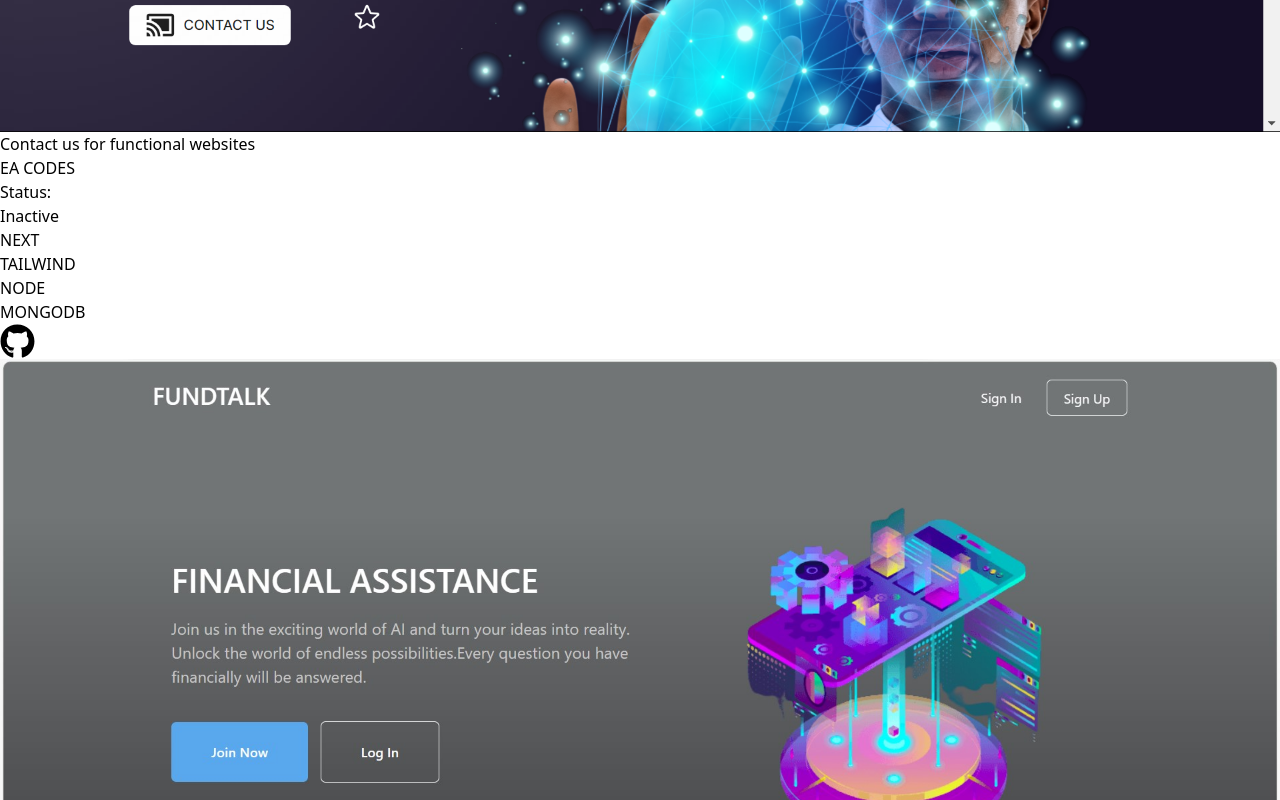
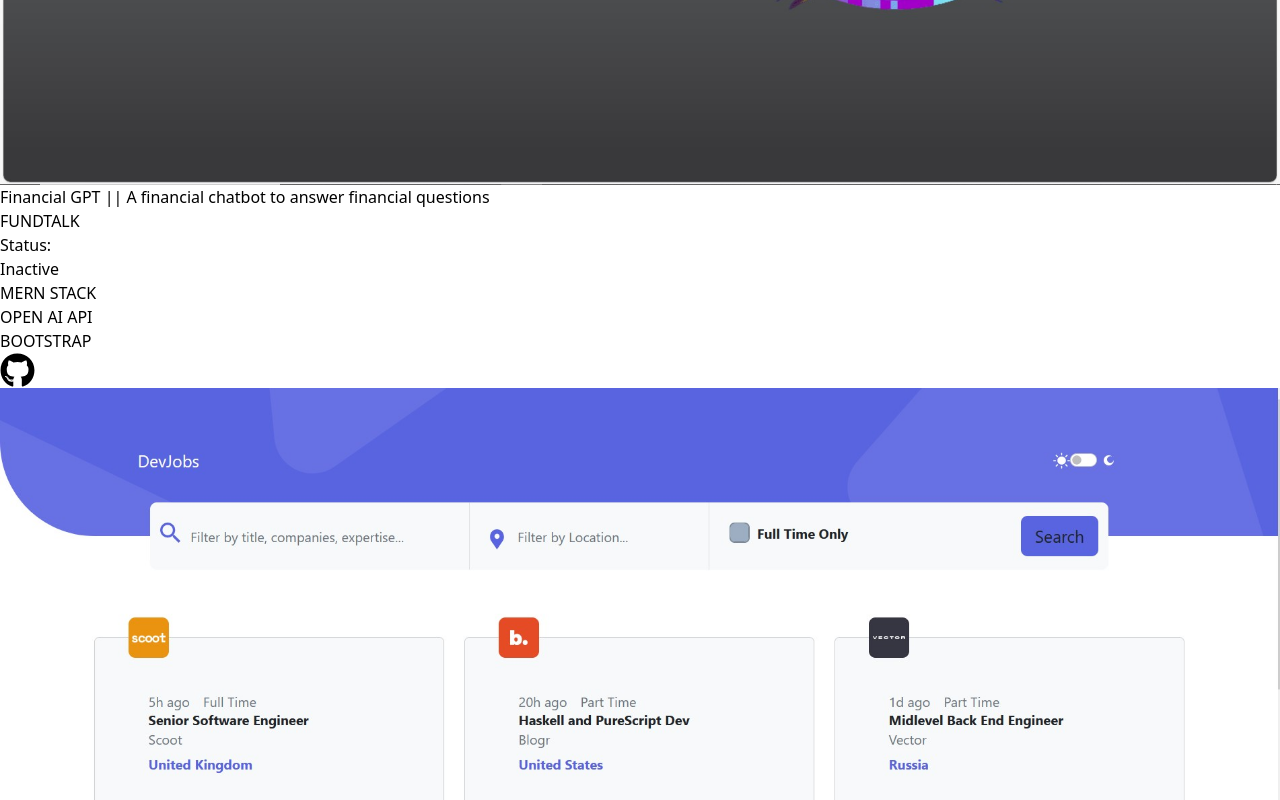
Before and after one commit to eakelvin/project-playlist, a React (Vite) app: page / in a window 1280 px wide. Shown: the part 2480-3280 px from the top of the page. Built offline with nearby package versions, Linux system fonts and the light colour scheme.

Commit message:
refix data

```diff
--- a/src/data.js
+++ b/src/data.js
@@ -1,55 +1,57 @@
 export default [
   {
-    "id": 1,
-    "title": "CEDIRATES",
-    "description": "Compare Exchange Rates and Fuel Prices",
-    "logo": "/images/cedi.png",
-    "skills": ["NEXT", 'TAILWIND', 'EXPRESS', 'NODEJS', 'MONGODB'],
-    "website": "https://cedirates.com/",
-    "github": "https://github.com/eakelvin",
-    "status": "true"
+    id: 1,
+    title: "CEDIRATES",
+    description: "Compare Exchange Rates and Fuel Prices",
+    logo: "/images/cedi.png",
+    skills: ["NEXT", "TAILWIND", "EXPRESS", "NODEJS", "MONGODB"],
+    website: "https://cedirates.com/",
+    github: "https://github.com/eakelvin",
+    status: "true",
   },
   {
-    "id": 2,
-    "title": "VILLAGE CREATORS",
-    "description": "Celebrate creativity, nurture growth, build community connections",
-    "logo": "/images/vc.png",
-    "skills": ["NEXT", 'BOOTSTRAP', 'SANITY'],
-    "website": "https://www.villagecreators.net/",
-    "github": "https://github.com/eakelvin/village-creators-main.git",
-    "status": "true"
+    id: 2,
+    title: "VILLAGE CREATORS",
+    description:
+      "Celebrate creativity, nurture growth, build community connections",
+    logo: "/images/vc.png",
+    skills: ["NEXT", "BOOTSTRAP", "SANITY"],
+    website: "https://www.villagecreators.net/",
+    github: "https://github.com/eakelvin/village-creators-main.git",
+    status: "true",
+  },
+  // {
+  //   "id": 3,
+  //   "title": "EA CODES",
+  //   "description": "Contact us for functional websites",
+  //   "logo": "/images/eacodes.png",
+  //   "skills": ["NEXT", "TAILWIND", , "NODE", "MONGODB"],
+  //   "website": "https://website-company-iota.vercel.app/",
+  //   "github": "https://github.com/eakelvin",
+  //   "status": "false"
+  // },
+  {
+    id: 4,
+    title: "FUNDTALK",
+    description:
+      "Financial GPT || A financial chatbot to answer financial questions",
+    logo: "/images/fundtalk.jpg",
+    logo1: "/images/fundtalk1.jpg",
+    logo2: "/images/fundtalk2.jpg",
+    skills: ["MERN STACK", "OPEN AI API", "BOOTSTRAP"],
+    website: "https://finalfundtalk.onrender.com",
+    github: "https://github.com/BabatundeJimoh/FundTalk.git",
+    status: "false",
   },
   {
-    "id": 3,
-    "title": "EA CODES",
-    "description": "Contact us for functional websites",
-    "logo": "/images/eacodes.png",
-    "skills": ["NEXT", "TAILWIND", , "NODE", "MONGODB"],
-    "website": "https://website-company-iota.vercel.app/",
-    "github": "https://github.com/eakelvin",
-    "status": "false"
-  },
-  {
-    "id": 4,
-    "title": "FUNDTALK",
-    "description": "Financial GPT || A financial chatbot to answer financial questions",
-    "logo": "/images/fundtalk.jpg",
-    "logo1": "/images/fundtalk1.jpg",
-    "logo2": "/images/fundtalk2.jpg",
-    "skills": ["MERN STACK", "OPEN AI API", "BOOTSTRAP"],
-    "website": "https://finalfundtalk.onrender.com",
-    "github": "https://github.com/BabatundeJimoh/FundTalk.git",
-    "status": "false"
-  },
-  {
-    "id": 5,
-    "title": "DEV JOBS",
-    "description": "A webapp to help users search for jobs",
-    "logo": "/images/dev.jpg",
-    "skills": ["REACT", "BOOTSTRAP"],
-    "website": "https://devjobs-ea.netlify.app/",
-    "github": "https://github.com/eakelvin/DevJobs-Project.git",
-    "status": "false"
+    id: 5,
+    title: "DEV JOBS",
+    description: "A webapp to help users search for jobs",
+    logo: "/images/dev.jpg",
+    skills: ["REACT", "BOOTSTRAP"],
+    website: "https://devjobs-ea.netlify.app/",
+    github: "https://github.com/eakelvin/DevJobs-Project.git",
+    status: "false",
   },
   // {
   //   "id": 6,
@@ -62,55 +64,60 @@
   //   "status": "false"
   // },
   {
-    "id": 7,
-    "title": "MAVE SPORTS",
-    "description": "A website for sports fans specifically football and basketball",
-    "logo": "/images/mave1.jpg",
-    "skills": ["WORDPRESS"],
-    "website": "https://mavesports.com/",
-    "github": "https://mavesports.com/",
-    "status": "false"
+    id: 7,
+    title: "MAVE SPORTS",
+    description:
+      "A website for sports fans specifically football and basketball",
+    logo: "/images/mave1.jpg",
+    skills: ["WORDPRESS"],
+    website: "https://mavesports.com/",
+    github: "https://mavesports.com/",
+    status: "false",
   },
   {
-    "id": 8,
-    "title": "EA TOUR",
-    "description": "Explore and discover the best tourism content in Ghana",
-    "logo": "/images/tour.jpg",
-    "skills": ["HTML", "CSS", "JAVASCRIPT", "BOOTSTRAP"],
-    "website": "https://tour-ea.netlify.app/",
-    "github": "https://github.com/eakelvin/EA-Tour.git",
-    "status": "false"
+    id: 8,
+    title: "EA TOUR",
+    description: "Explore and discover the best tourism content in Ghana",
+    logo: "/images/tour.jpg",
+    skills: ["HTML", "CSS", "JAVASCRIPT", "BOOTSTRAP"],
+    website: "https://tour-ea.netlify.app/",
+    github: "https://github.com/eakelvin/EA-Tour.git",
+    status: "false",
   },
+
+  // {
+  //   id: 9,
+  //   title: "API PROJECTS",
+  //   description: "A collection of different web apps that utilize APIs",
+  //   logo: "/images/API.jpg",
+  //   skills: ["HTML", "VANILLA CSS", "JAVASCRIPT", "REST API"],
+  //   website: "https://api-app-ea.netlify.app/",
+  //   github: "https://github.com/eakelvin/Api-projects.git",
+  //   status: "false",
+  // },
+
   {
-    "id": 9,
-    "title": "API PROJECTS",
-    "description": "A collection of different web apps that utilize APIs",
-    "logo": "/images/API.jpg",
-    "skills": ["HTML", "VANILLA CSS", "JAVASCRIPT", "REST API"],
-    "website": "https://api-app-ea.netlify.app/",
-    "github": "https://github.com/eakelvin/Api-projects.git",
-    "status": "false"
+    id: 10,
+    title: "TERMINAL CHATBOT",
+    description: "A chatbot to communicate with an AI in the terminal",
+    logo: "/images/terminal.jpg",
+    skills: ["NODE JS", "JAVASCRIPT", "CHATGPT API"],
+    website: "",
+    github: "https://github.com/eakelvin/terminal-chatbot.git",
+    status: "false",
   },
-  {
-    "id": 10,
-    "title": "TERMINAL CHATBOT",
-    "description": "A chatbot to communicate with an AI in the terminal",
-    "logo": "/images/terminal.jpg",
-    "skills": ["NODE JS", "JAVASCRIPT", "CHATGPT API"],
-    "website": "",
-    "github": "https://github.com/eakelvin/terminal-chatbot.git",
-    "status": "false"
-  },
-  {
-    "id": 11,
-    "title": "PERSONAL BLOG",
-    "description": "A website where I share my thoughts, ideas and experiences",
-    "logo": "/images/blog.jpg",
-    "skills": ["HTML", "CSS", "NODE JS", "MONDODB", "EXPRESS JS"],
-    "website": "https://ea-blog.onrender.com/",
-    "github": "https://github.com/eakelvin/blog.git",
-    "status": "false"
-  },
+
+  // {
+  //   id: 11,
+  //   title: "PERSONAL BLOG",
+  //   description: "A website where I share my thoughts, ideas and experiences",
+  //   logo: "/images/blog.jpg",
+  //   skills: ["HTML", "CSS", "NODE JS", "MONDODB", "EXPRESS JS"],
+  //   website: "https://ea-blog.onrender.com/",
+  //   github: "https://github.com/eakelvin/blog.git",
+  //   status: "false",
+  // },
+
   // {
   //   "id": 12,
   //   "title": "LIVE CHAT",
@@ -123,74 +130,78 @@
   //   "status": "false"
   // },
   {
-    "id": 13,
-    "title": "COUNTRY APP",
-    "description": "A website that contains details of all countries in the world",
-    "logo": "/images/country-app.jpg",
-    "skills": ["API", "TAILWIND CSS", "REACT"],
-    "website": "https://countries-app-ea.netlify.app/",
-    "github": "https://github.com/eakelvin/countries-app.git",
-    "status": "false"
+    id: 13,
+    title: "COUNTRY APP",
+    description:
+      "A website that contains details of all countries in the world",
+    logo: "/images/country-app.jpg",
+    skills: ["API", "TAILWIND CSS", "REACT"],
+    website: "https://countries-app-ea.netlify.app/",
+    github: "https://github.com/eakelvin/countries-app.git",
+    status: "false",
   },
   {
-    "id": 14,
-    "title": "MEME GENERATOR",
-    "description": "Generate random memes",
-    "logo": "/images/meme.jpeg",
-    "skills": ["REACT", "CSS", "API"],
-    "website": "https://memegenerator-ea.netlify.app/",
-    "github": "https://github.com/eakelvin/Meme-Generator.git",
-    "status": "false"
+    id: 14,
+    title: "MEME GENERATOR",
+    description: "Generate random memes",
+    logo: "/images/meme.jpeg",
+    skills: ["REACT", "CSS", "API"],
+    website: "https://memegenerator-ea.netlify.app/",
+    github: "https://github.com/eakelvin/Meme-Generator.git",
+    status: "false",
   },
   {
-    "id": 15,
-    "title": "TENZIES GAME",
-    "description": "Play a game of rolling dice until all the dice are the same",
-    "logo": "/images/tenzies.jpeg",
-    "skills": ["REACT", "CSS"],
-    "website": "https://tenzies-game-ea.netlify.app/",
-    "github": "https://github.com/eakelvin/tenzies-game.git",
-    "status": "false"
+    id: 15,
+    title: "TENZIES GAME",
+    description: "Play a game of rolling dice until all the dice are the same",
+    logo: "/images/tenzies.jpeg",
+    skills: ["REACT", "CSS"],
+    website: "https://tenzies-game-ea.netlify.app/",
+    github: "https://github.com/eakelvin/tenzies-game.git",
+    status: "false",
   },
+  // {
+  //   id: 16,
+  //   title: "MULTI STEP FORM",
+  //   description: "Gathers data and proposes a sample JSON object",
+  //   logo: "/images/multistep.png",
+  //   skills: ["NEXTJS", "TYPESCRIPT", "TAILWIND"],
+  //   website: "https://ea-form.netlify.app/",
+  //   github: "https://github.com/eakelvin/form-test.git",
+  //   status: "false",
+  // },
+
+  // {
+  //   id: 17,
+  //   title: "NOTES APP",
+  //   description: "Write your notes on this web app",
+  //   logo: "/images/note.jpeg",
+  //   skills: ["TAILWIND", "REACT", "REDUX"],
+  //   website: "https://notetaker-ea.netlify.app/",
+  //   github: "https://github.com/eakelvin/note-app.git",
+  //   status: "false",
+  // },
+
+  // {
+  //   id: 18,
+  //   title: "EXPENSE TRACKER",
+  //   description: "Keep track of your expenses",
+  //   logo: "/images/exp.jpeg",
+  //   skills: ["TAILWIND", "REACT", "REDUX"],
+  //   website: "https://expensetracker-ea.netlify.app/",
+  //   github: "https://github.com/eakelvin/expense-tracker.git",
+  //   status: "false",
+  // },
+
   {
-    "id": 16,
-    "title": "MULTI STEP FORM",
-    "description": "Gathers data and proposes a sample JSON object",
-    "logo": "/images/multistep.png",
-    "skills": ["NEXTJS", "TYPESCRIPT", "TAILWIND"],
-    "website": "https://ea-form.netlify.app/",
-    "github": "https://github.com/eakelvin/form-test.git",
-    "status": "false"
-  },
-  {
-    "id": 17,
-    "title": "NOTES APP",
-    "description": "Write your notes on this web app",
-    "logo": "/images/note.jpeg",
-    "skills": ["TAILWIND", "REACT", "REDUX"],
-    "website": "https://notetaker-ea.netlify.app/",
-    "github": "https://github.com/eakelvin/note-app.git",
-    "status": "false"
-  },
-  {
-    "id": 18,
-    "title": "EXPENSE TRACKER",
-    "description": "Keep track of your expenses",
-    "logo": "/images/exp.jpeg",
-    "skills": ["TAILWIND", "REACT", "REDUX"],
-    "website": "https://expensetracker-ea.netlify.app/",
-    "github": "https://github.com/eakelvin/expense-tracker.git",
-    "status": "false"
-  },
-  {
-    "id": 19,
-    "title": "SPIN THE BOTTLE GAME",
-    "description": "Spin the bottle to generate a random dare",
-    "logo": "/images/spin.jpeg",
-    "skills": ["TAILWIND CSS", "JAVASCRIPT", "REST API"],
-    "website": "https://spinthebottleklm.netlify.app/",
-    "github": "https://github.com/blameleo/spin-the-bottle.git",
-    "status": "false"
+    id: 19,
+    title: "SPIN THE BOTTLE GAME",
+    description: "Spin the bottle to generate a random dare",
+    logo: "/images/spin.jpeg",
+    skills: ["TAILWIND CSS", "JAVASCRIPT", "REST API"],
+    website: "https://spinthebottleklm.netlify.app/",
+    github: "https://github.com/blameleo/spin-the-bottle.git",
+    status: "false",
   },
   // {
   //   "id": 20,
@@ -212,4 +223,4 @@
   //   "website": "",
   //   "github": "",
   // },
-]
+];
```
Lines whose indentation alone changed are shown as unchanged.
